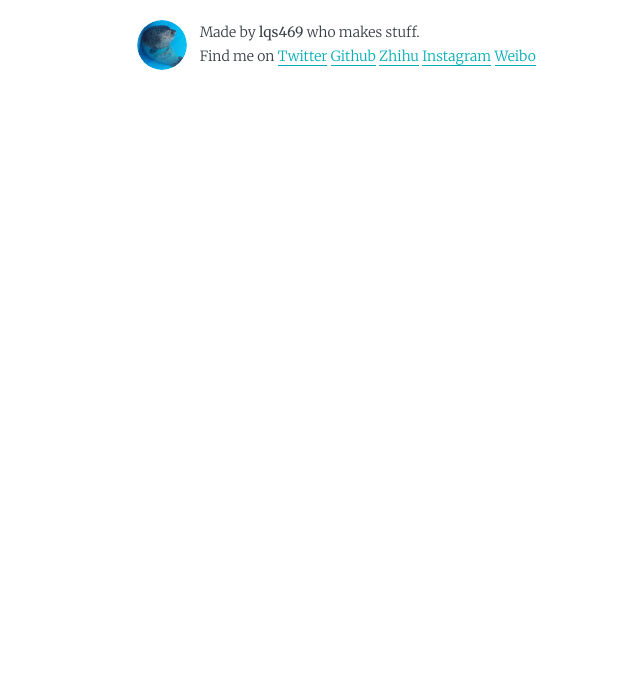
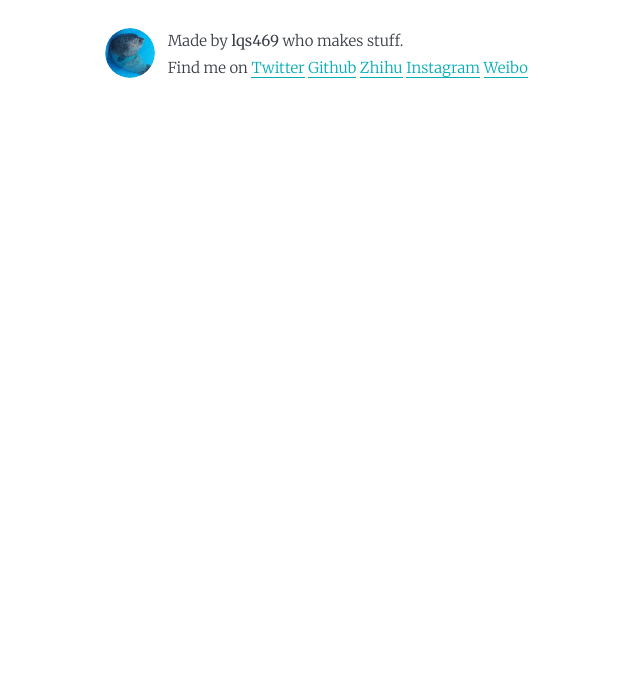
Before and after one commit to lqs469/lqs469.github.io, a Gatsby site: page / in a window 1280 px wide. Shown: the part 103-800 px from the top of the page, without its empty margins (227-867 px from the left). Built offline with nearby package versions, Linux system fonts and the light colour scheme; Gatsby itself is replaced by a stand-in of ours; some packages are replaced by stand-ins of ours.

Commit message:
Feat: Style detail

```diff
--- a/src/components/layout.js
+++ b/src/components/layout.js
@@ -56,7 +56,7 @@ class Layout extends React.Component {
         style={{
           marginLeft: `auto`,
           marginRight: `auto`,
-          maxWidth: rhythm(24),
+          maxWidth: rhythm(25),
           padding: `${rhythm(1.5)} ${rhythm(3 / 4)}`,
         }}
       >
--- a/src/templates/blog-post.js
+++ b/src/templates/blog-post.js
@@ -29,7 +29,9 @@ class BlogPostTemplate extends React.Component {
         >
           {post.frontmatter.date} {post.frontmatter.categories}
         </p>
-        <div dangerouslySetInnerHTML={{ __html: post.html }} />
+        <div
+          dangerouslySetInnerHTML={{ __html: post.html }}
+        />
         <hr
           style={{
             marginBottom: rhythm(1),
--- a/src/utils/typography.js
+++ b/src/utils/typography.js
@@ -2,7 +2,7 @@ import Typography from "typography"
 import Wordpress2016 from "typography-theme-wordpress-2016"
 import "./global.css"
 
-Wordpress2016.baseFontSize = 14
+Wordpress2016.baseFontSize = 15
 Wordpress2016.headerWeight = 700
 Wordpress2016.boldWeight = 400
 Wordpress2016.bodyWeight = 100
```
